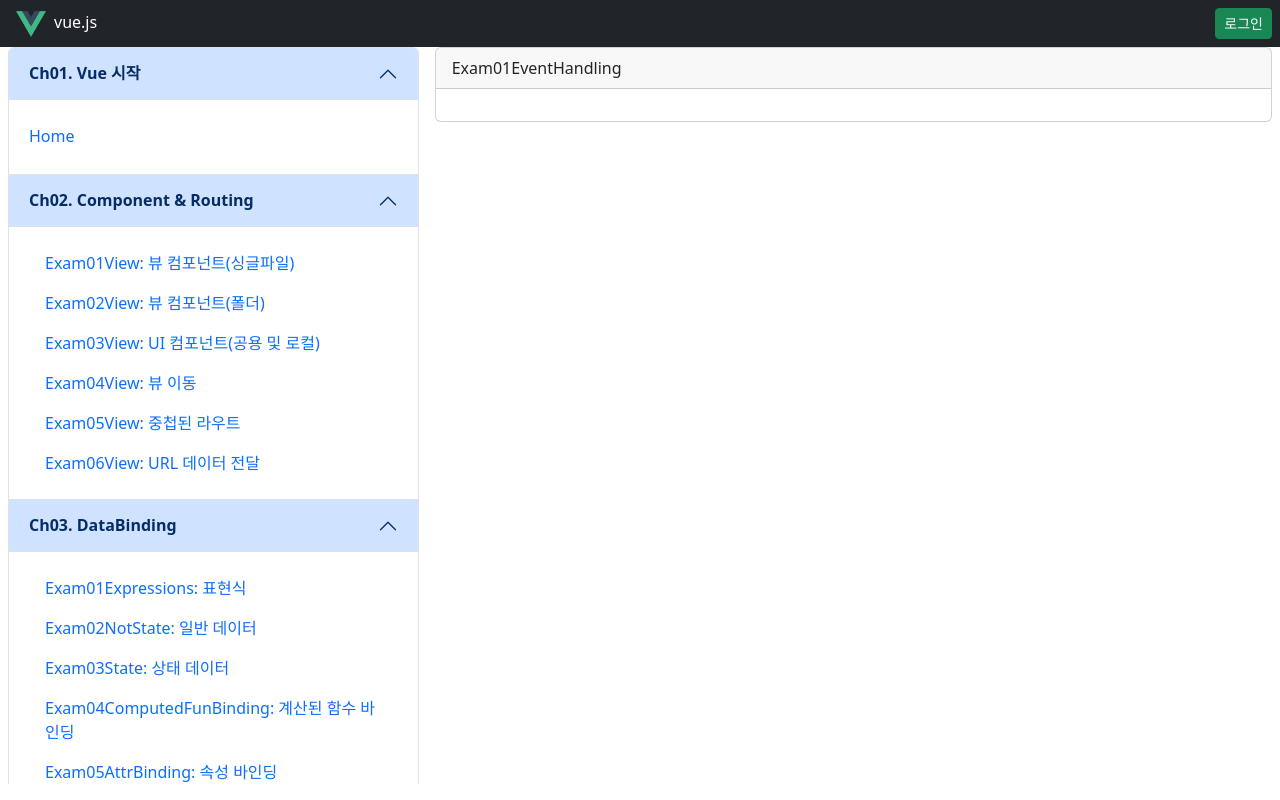
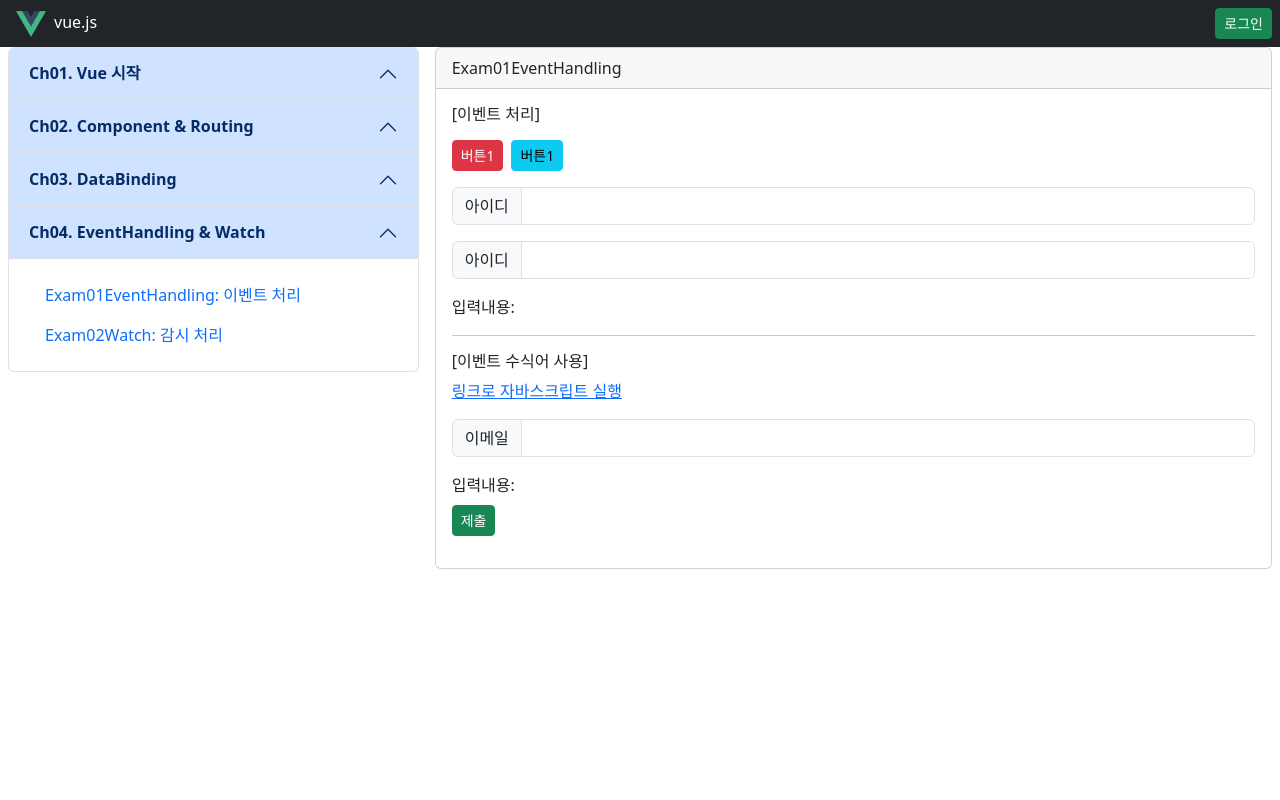
Before and after one commit to leek94/front_Vue_end, a Vue app: page /Ch04EventHandlingWatch/Exam01EventHandling in a window 1280 px wide. Built offline with nearby package versions, Linux system fonts and the light colour scheme.

Commit message:
feat: watch 상태 감시

```diff
--- a/src/components/AppMenu.vue
+++ b/src/components/AppMenu.vue
@@ -8,7 +8,7 @@
                 Ch01. Vue 시작
                 </button>
             </h2>
-            <div id="collapse1" class="accordion-collapse collapse show" data-bs-parent="#accordionExample">
+            <div id="collapse1" class="accordion-collapse collapse" data-bs-parent="#accordionExample">
                 <div class="accordion-body">
                 <ul class="nav nav-underline flex-column">
                     <li class="nav-item">
@@ -27,7 +27,7 @@
                 Ch02. Component & Routing
                 </button>
             </h2>
-            <div id="collapse2" class="accordion-collapse collapse show" data-bs-parent="#accordionExample">
+            <div id="collapse2" class="accordion-collapse collapse" data-bs-parent="#accordionExample">
                 <div class="accordion-body">
                 <ul class="nav flex-column">
                     <li class="nav-item">
@@ -80,7 +80,7 @@
                 Ch03. DataBinding
                 </button>
             </h2>
-            <div id="collapse3" class="accordion-collapse collapse show" data-bs-parent="#accordionExample">
+            <div id="collapse3" class="accordion-collapse collapse" data-bs-parent="#accordionExample">
                 <div class="accordion-body">
                 <ul class="nav flex-column">
                     <li class="nav-item">
@@ -158,18 +158,24 @@
         <div class="accordion-item">
             <h2 class="accordion-header">
                 <button class="accordion-button fw-bold" type="button"
-                data-bs-toggle="collapse" data-bs-target="#collapse3"
-                aria-expanded="true" aria-controls="collapse3">
+                data-bs-toggle="collapse" data-bs-target="#collapse4"
+                aria-expanded="true" aria-controls="collapse4">
                 Ch04. EventHandling & Watch
                 </button>
             </h2>
-            <div id="collapse3" class="accordion-collapse collapse show" data-bs-parent="#accordionExample">
+            <div id="collapse4" class="accordion-collapse collapse show" data-bs-parent="#accordionExample">
                 <div class="accordion-body">
                 <ul class="nav flex-column">
                     <li class="nav-item">
-                       <RouterLink to="/Ch03DataBinding/Exam01Expressions"
+                       <RouterLink to="/Ch04EventHandlingWatch/Exam01EventHandling"
                                  class="nav-link">
                             Exam01EventHandling: 이벤트 처리
+                        </RouterLink>
+                    </li>
+                    <li class="nav-item">
+                       <RouterLink to="/Ch04EventHandlingWatch/Exam02Watch"
+                                 class="nav-link">
+                            Exam02Watch: 감시 처리
                         </RouterLink>
                     </li>
                 </ul>
--- a/src/router/Ch04EventHandlingWatch.js
+++ b/src/router/Ch04EventHandlingWatch.js
@@ -2,6 +2,10 @@
     {
             path: "/Ch04EventHandlingWatch/Exam01EventHandling",
             component: () => import (/* webpackChunkName: "Ch04EventHandlingWatch" */ '@/views/Ch04EventHandlingWatch/Exam01EventHandling.vue')
+    },
+    {
+        path: "/Ch04EventHandlingWatch/Exam02Watch",
+        component: () => import (/* webpackChunkName: "Ch04EventHandlingWatch" */ '@/views/Ch04EventHandlingWatch/Exam02Watch.vue')
     },
 
 
--- a/src/views/Ch04EventHandlingWatch/Exam01EventHandling.vue
+++ b/src/views/Ch04EventHandlingWatch/Exam01EventHandling.vue
@@ -1,12 +1,85 @@
 <template>
     <div class="card">
         <div class="card-header">Exam01EventHandling</div>
-        <div class="card-body"></div>
+        <div class="card-body">
+            <div class="mb-3">
+                <h6 class="mb-3">[이벤트 처리]</h6>
+                <!-- 함수 참조 -->
+                <button class="btn btn-danger btn-sm me-2" @click="handleBtn1">버튼1</button>
+                <!-- 함수 호출 매개값 있음 / 내장 이벤트 객체 전달 -->
+                <button class="btn btn-info btn-sm me-2" @click="handleBtn2('vue is good', $event)" >버튼1</button>
+            </div>
+
+            <div class="input-group mb-3">
+                <span class="input-group-text">아이디</span>
+                <input class="form-control" type="text" name="userID" :value="userID" @keyup="handleInput($event)"/>
+                <!-- v-model을 사용하지 않았기 때문에 단방향  -->
+            </div>
+
+            <div class="input-group mb-3">
+                <span class="input-group-text">아이디</span>
+                <input class="form-control" type="text" name="userID" v-model="userID"/>
+                <!-- 양방향 바인딩  -->
+            </div>
+
+            <div>입력내용:{{ userID }}</div>
+
+            <hr/>
+
+            <div>
+                <h6>[이벤트 수식어 사용]</h6>
+                <!-- <a href="javascript:handleLink()">링크로 자바스크립트 실행</a>  이런식으로는 실행 안됨-->
+                <a href="" @click.prevent="handleLink">링크로 자바스크립트 실행</a>
+                <!-- @click.prevent 외부 링크로의 이동을 막고 자바스크립트를 실행 -->
+
+                <!-- 제출 기능을 막고 자바스크립트를 실행 -->
+                <form class="my-3" @submit.prevent="handleForm">
+                    <div class="input-group mb-3">
+                        <span class="input-group-text">이메일</span>
+                        <input type="email" class="form-control" v-model="userEmail">
+                    </div>
+                    <div>입력내용: {{ userEmail }}</div>
+                    <input type="submit" value="제출" class="btn btn-success btn-sm mt-2" />
+                </form>
+            </div>
+
+
+        </div>
     </div>
 </template>
 
 <script setup>
-</script>
+import { ref } from 'vue';
+
+function handleBtn1() {
+    console.log("handleBtn1() 실행");
+}
+
+function handleBtn2(arg, event) {
+    console.log("handleBtn2() 실행");
+    console.log("arg: "+arg);
+    console.log("event.target: ", event.target ); // 이벤트가 어디서 발생했는지 태그를 알려줌
+}
+
+let userID = ref("");
+
+function handleInput(event){
+    console.log("event.target.name" + event.target.name); // 발생한 태그의 이름을 확인
+    console.log("event.target.value" + event.target.value);
+    // 양방향을 사용하지 않아서 필요함
+    userID.value = event.target.value;
+}
+
+function handleLink() {
+    console.log("handleLink() 실행");
+}
+
+let userEmail = ref("");
+
+function handleForm() {
+    console.log(userEmail.value)
+}
+ </script>
 
 <style scoped>
 </style>
--- /dev/null
+++ b/src/views/Ch04EventHandlingWatch/Exam02Watch.vue
@@ -0,0 +1,98 @@
+<template>
+    <div class="card">
+        <div class="card-header">Exam02Watch</div>
+        <div class="card-body">
+            <div class="mb-3">
+                <div class="row mb-2">
+                    <label class="col-sm-2 col-form-label">UserId</label>
+                    <div class="col-sm-10">
+                        <input type="text" class="form-control" v-model="userId">
+                    </div>
+
+                    <div class="mt-3 mb-2">
+                        <button class="btn btn-info btn-sm" @click="handleProductChange">product 상태의 객체 변경</button>
+                    </div>
+                </div>
+            </div>
+
+        </div>
+    </div>
+</template>
+
+<script setup>
+import { ref, watch } from 'vue';
+
+// 상태 생성
+let userId = ref("");
+
+// 상태 감시
+watch(userId, (newUserId, oldUserId) => {
+    console.group("userId 변경 감시");
+    console.log("newUserId: " + newUserId);
+    console.log("oldUserId: " + oldUserId);
+    console.groupEnd("");
+})
+
+// 상태 생성
+let product = ref({
+    name: "",
+    company: "",
+    price: 0
+});
+
+// 상태 감시 -> 1. 객체 자체 2. 객체 안의 속성
+
+// 객체 자체가 변경될 때를 감시
+// watch(product, (newProduct, oldProduct) => {
+//     console.group("product 객체 자체 변경 감시");
+//     console.log("newPrdouct: ", JSON.parse(JSON.stringify(newProduct)));
+//     console.log("oldPrdouct: ", JSON.parse(JSON.stringify(oldProduct)));
+//     console.groupEnd("");
+// });
+
+// 객체 자체 뿐만 아니라, 속성까지도 변경 감시
+watch(product, (newProduct, oldProduct) => {
+    console.group("product 객체 자체 변경 감시 뿐만 아니라 속성까지도 변경 감시");
+    console.log("newPrdouct: ", JSON.parse(JSON.stringify(newProduct)));
+    console.log("oldPrdouct: ", JSON.parse(JSON.stringify(oldProduct)));
+    console.groupEnd("");
+}, { deep: true });
+// deep 속성에 true를 옵션을 주면 객체 자체 뿐만 아니라 속성이 변경된 것도 watch로 볼 수 있음
+
+// 특정 속성만 변경 감시
+watch(() => product.value.price, (newPrice, oldPrice)=>{
+    console.group("price 속성만 변경 감시");
+    console.log("newPrice: "+ newPrice);
+    console.log("oldPrice: "+ oldPrice);
+    console.groupEnd("");
+})
+
+//복수개의 상태를 감시할 경우 -> 복잡하게 이렇게 사용하지 말고 watch를 여러개 작성하자!!!
+watch([userId, product], ([newUserId, newProduct], [oldUserId, oldProduct]) =>{
+    console.group("복수개의 상태를 감시할 경우");
+    console.log("newPrice: "+ newUserId);
+    console.log("oldPrice: "+ oldUserId);
+    console.log("newPrice: ", JSON.parse(JSON.stringify(newProduct)));
+    console.log("oldPrice: ", JSON.parse(JSON.stringify(oldProduct)));
+    console.groupEnd("");
+});
+
+function handleProductChange() {
+
+    // 속성만 변경 -> 속성만 변경시 watch가 실행이 안됨
+    product.value.name = 90000000;
+
+
+    //객체 자체가 변경됨
+    product.value = {
+        name: "제네시스",
+        company: "현대",
+        price: 80000000
+    }
+}
+
+
+ </script>
+
+<style scoped>
+</style>
```
